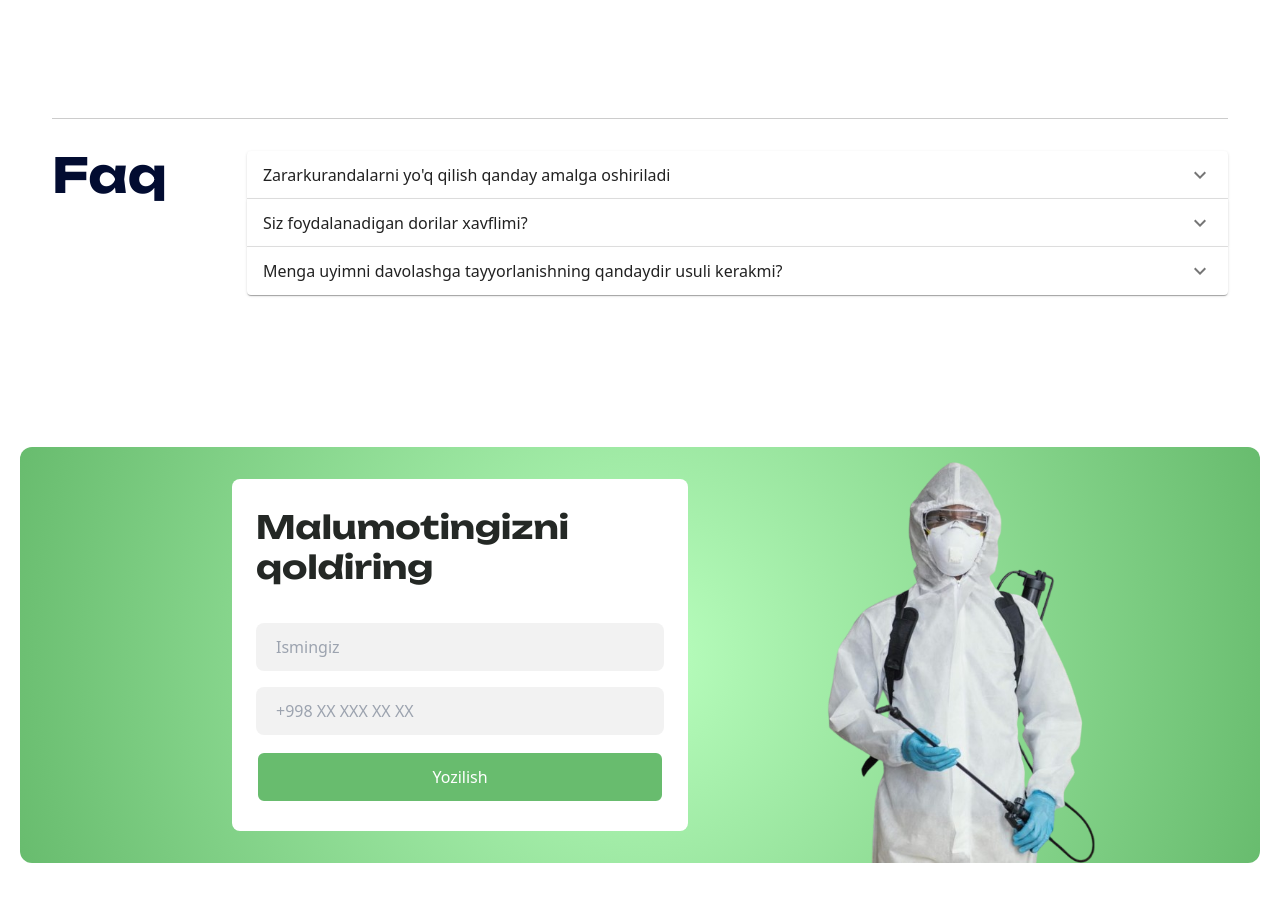
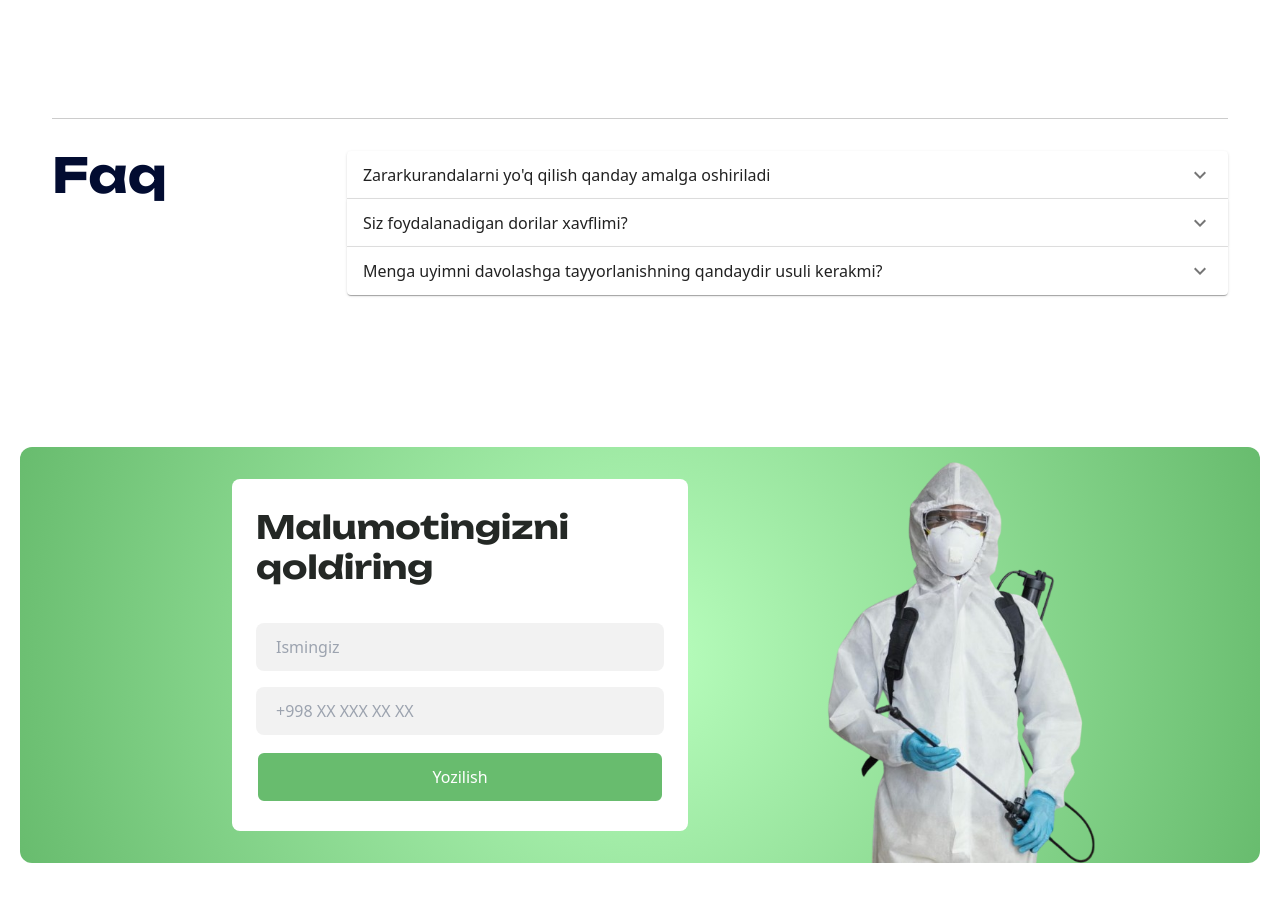
Before and after one commit to sunnatbekweb/dizenfeksiya_website, a React (Vite) app: page / in a window 1280 px wide. Shown: the part 3843-4745 px from the top of the page. Built offline with nearby package versions, Linux system fonts and the light colour scheme; a web font is replaced by a local one.

Commit message:
fiexd scroll

```diff
--- a/src/components/Sections/Faq/style.scss
+++ b/src/components/Sections/Faq/style.scss
@@ -4,7 +4,7 @@
     & .faq_wrapper {
         display: flex;
         justify-content: space-between;
-        column-gap: 80px;
+        column-gap: 180px;
         border-top: 1px solid rgb(204, 204, 204);
         padding: 32px 0;
         margin: 0 32px;
```
